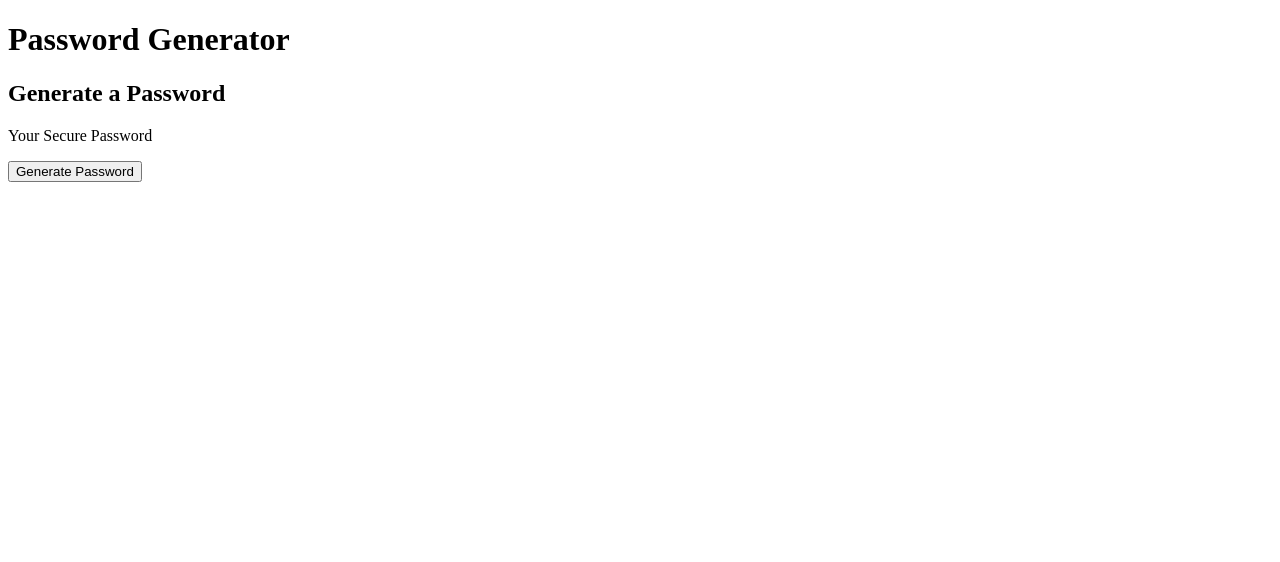
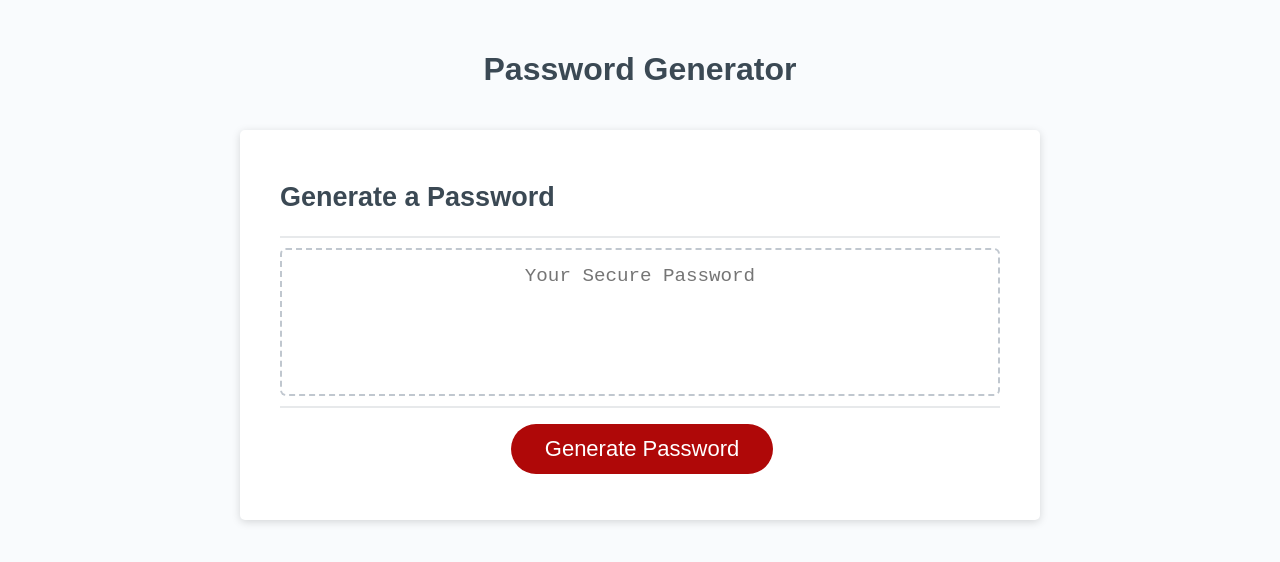
Before and after one commit to adairconlin/password-generator, a plain HTML site: page index.html in a window 1280 px wide. Drawn offline with Linux system fonts and the light colour scheme; files that its build step writes are made by us from their sources.

Commit message:
added starter code

```diff
--- a/assets/js/script.js
+++ b/assets/js/script.js
@@ -1,5 +1,17 @@
-let test = function() {
-    document.getElementById("password").innerHTML = "Good job!";
+// Assignment code here
+
+
+// Get references to the #generate element
+var generateBtn = document.querySelector("#generate");
+
+// Write password to the #password input
+function writePassword() {
+  var password = generatePassword();
+  var passwordText = document.querySelector("#password");
+
+  passwordText.value = password;
+
 }
 
-document.getElementById("button").addEventListener("click", test);
+// Add event listener to generate button
+generateBtn.addEventListener("click", writePassword);
--- /dev/null
+++ b/assets/style.css
@@ -0,0 +1,137 @@
+*,
+*::before,
+*::after {
+  box-sizing: border-box;
+}
+
+html,
+body,
+.wrapper {
+  height: 100%;
+  margin: 0;
+  padding: 0;
+}
+
+body {
+  font-family: sans-serif;
+  background-color: #f9fbfd;
+}
+
+.wrapper {
+  padding-top: 30px;
+  padding-left: 20px;
+  padding-right: 20px;
+}
+
+header {
+  text-align: center;
+  padding: 20px;
+  padding-top: 0px;
+  color: hsl(206, 17%, 28%);
+}
+
+.card {
+  background-color: hsl(0, 0%, 100%);
+  border-radius: 5px;
+  border-width: 1px;
+  box-shadow: rgba(0, 0, 0, 0.15) 0px 2px 8px 0px;
+  color: hsl(206, 17%, 28%);
+  font-size: 18px;
+  margin: 0 auto;
+  max-width: 800px;
+  padding: 30px 40px;
+}
+
+.card-header::after {
+  content: " ";
+  display: block;
+  width: 100%;
+  background: #e7e9eb;
+  height: 2px;
+}
+
+.card-body {
+  min-height: 100px;
+}
+
+.card-footer {
+  text-align: center;
+}
+
+.card-footer::before {
+  content: " ";
+  display: block;
+  width: 100%;
+  background: #e7e9eb;
+  height: 2px;
+}
+
+.card-footer::after {
+  content: " ";
+  display: block;
+  clear: both;
+}
+
+.btn {
+  border: none;
+  background-color: hsl(360, 91%, 36%);
+  border-radius: 25px;
+  box-shadow: rgba(0, 0, 0, 0.1) 0px 1px 6px 0px rgba(0, 0, 0, 0.2) 0px 1px 1px
+    0px;
+  color: hsl(0, 0%, 100%);
+  display: inline-block;
+  font-size: 22px;
+  line-height: 22px;
+  margin: 16px 16px 16px 20px;
+  padding: 14px 34px;
+  text-align: center;
+  cursor: pointer;
+}
+
+button[disabled] {
+  cursor: default;
+  background: #c0c7cf;
+}
+
+.float-right {
+  float: right;
+}
+
+#password {
+  -webkit-appearance: none;
+  -moz-appearance: none;
+  appearance: none;
+  border: none;
+  display: block;
+  width: 100%;
+  padding-top: 15px;
+  padding-left: 15px;
+  padding-right: 15px;
+  padding-bottom: 85px;
+  font-size: 1.2rem;
+  text-align: center;
+  margin-top: 10px;
+  margin-bottom: 10px;
+  border: 2px dashed #c0c7cf;
+  border-radius: 6px;
+  resize: none;
+  overflow: hidden;
+}
+
+@media (max-width: 690px) {
+  .btn {
+    font-size: 1rem;
+    margin: 16px 0px 0px 0px;
+    padding: 10px 15px;
+  }
+
+  #password {
+    font-size: 1rem;
+  }
+}
+
+@media (max-width: 500px) {
+  .btn {
+    font-size: 0.8rem;
+  }
+}
--- a/index.html
+++ b/index.html
@@ -2,17 +2,33 @@
 <html lang="en">
   <head>
     <meta charset="UTF-8" />
-        <meta name="viewport" content="width=device-width, initial scale=1.00" />
-        <meta http-equiv="X-UA-Compatible" content="ie-edge" />
+    <meta name="viewport" content="width=device-width, initial-scale=1.0" />
+    <meta http-equiv="X-UA-Compatible" content="ie=edge" />
     <title>Password Generator</title>
+    <link rel="stylesheet" href="style.css" />
   </head>
   <body>
+    <div class="wrapper">
+      <header>
         <h1>Password Generator</h1>
-        <section>
+      </header>
+      <div class="card">
+        <div class="card-header">
           <h2>Generate a Password</h2>
-            <p id="password">Your Secure Password</p>
-            <button id="button">Generate Password</button>
-        </section>
-        <script src="assets/js/script.js"></script>
+        </div>
+        <div class="card-body">
+          <textarea
+            readonly
+            id="password"
+            placeholder="Your Secure Password"
+            aria-label="Generated Password"
+          ></textarea>
+        </div>
+        <div class="card-footer">
+          <button id="generate" class="btn">Generate Password</button>
+        </div>
+      </div>
+    </div>
+    <script src="script.js"></script>
   </body>
 </html>
```
Lines whose indentation alone changed are shown as unchanged.
